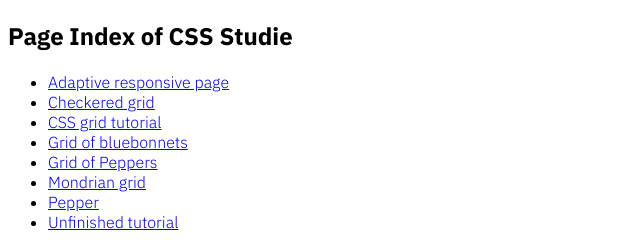
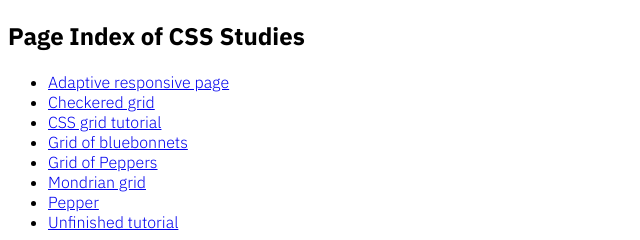
Before and after one commit to neileverette/css-grid-study, a plain HTML site: page index.html in a window 1280 px wide. Shown: the full height of the page, 0-640 px from the left. Drawn offline with Linux system fonts and the light colour scheme.

Commit message:
Updated title

```diff
--- a/index.html
+++ b/index.html
@@ -23,7 +23,7 @@
         </style>
     </head>
     <body>
-        <h2>Page Index of CSS Studie</h2>
+        <h2>Page Index of CSS Studies</h2>
         <ul>
             <li><a href="adaptive-responsive-css-grid.html">Adaptive responsive page</a></li>
             <li><a href="checkered-grid.html">Checkered grid</a></li>
```
